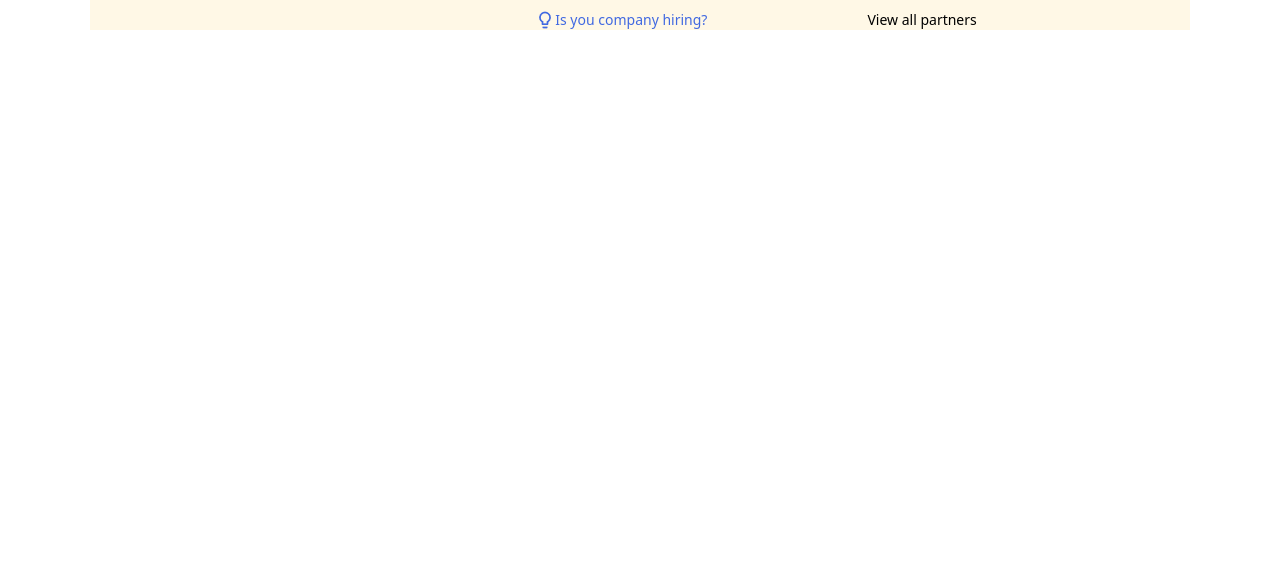
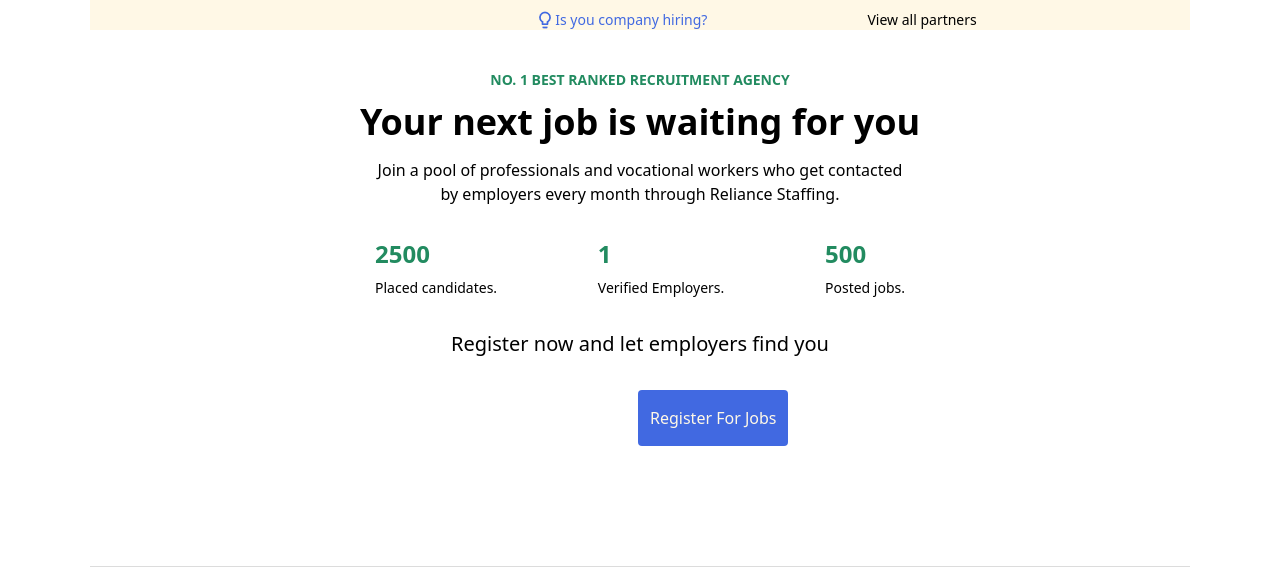
Before and after one commit to devHenryKimani/reliance-project, a website: page index.html in a window 1280 px wide. Shown: the part 734-1301 px from the top of the page. Before the commit the page ends 800 px from the top, so only its background shows below. Drawn offline with Linux system fonts and the light colour scheme.

Commit message:
finding jobs

```diff
--- a/index.html
+++ b/index.html
@@ -79,6 +79,43 @@
     <p class="text-black text-sm mx-40">View all partners</p>
   </div>
   </div>
+ <!--hero section-->
+ <div class=" lg:py-bg-white py-10 20 border-b border-gray-100">
+  <div class="container">
+    <div class="flex flex-col items-center">
+  <h2 class="text-sm font-bold text-green-100 uppercase text-center mb-3 ">NO. 1 BEST RANKED RECRUITMENT AGENCY</h2>
+  <p class="text-2xl lg:text-4xl font-bold text-black text-center mb-4 ">Your next job is waiting for you</p>
+  <p class="lg:w-1/2 text-center">Join a pool of professionals and vocational workers who get contacted by employers every month through Reliance Staffing.</p>
+
+</div>
+
+<div class="flex justify-center mb-8">
+  <div class="flex items-center justify-between mt-8 w-1/2 gap-x-5 lg:gap-x-0">
+    <div class="">
+      <p class="text-xl text-2xl font-bold text-green-100 mb-2">2500</p>
+      <p class="text-sm text-base text-black font-light">Placed candidates.</p>
+    </div>
+
+    <div class="">
+      <p class="text-xl text-2xl font-bold text-green-100 mb-2">1</p>
+      <p class="text-sm text-base text-black font-light">Verified Employers.</p>
+    </div>
+
+    <div class="">
+      <p class="text-xl text-2xl font-bold text-green-100 mb-2">500</p>
+      <p class="text-sm text-base text-black font-light">Posted jobs.</p>
+    </div>
+  </div>
+</div>
+
+<div class="text-xl text-black text-center">
+  <p class="font-medium mt-3">Register now and let employers find you</p>
+</div>
+<button class="text-light-100 text-base font-medium bg-primary-100 px-3 py-4 gap-2.5 rounded mb-20 ml-[33rem] mt-8">
+  Register For Jobs
+</button>
+</div>
+ </div>
 </div>
 </body>
 </html>
```
Also changed, not shown: css/main.css.
